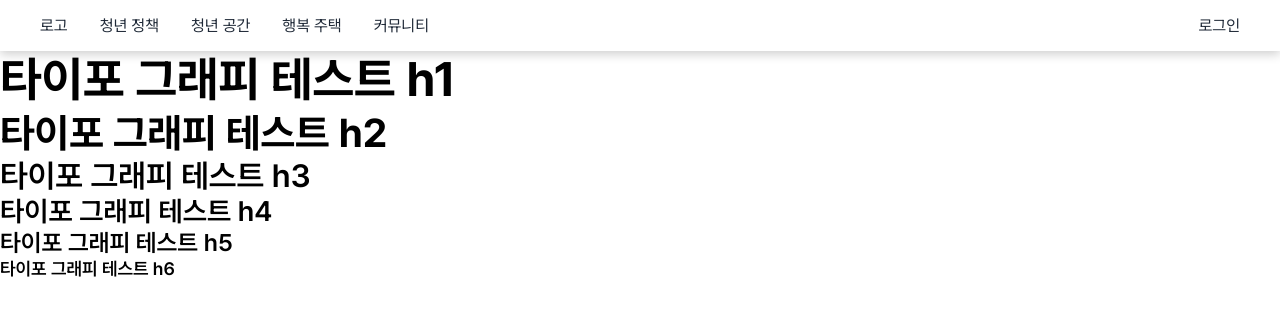
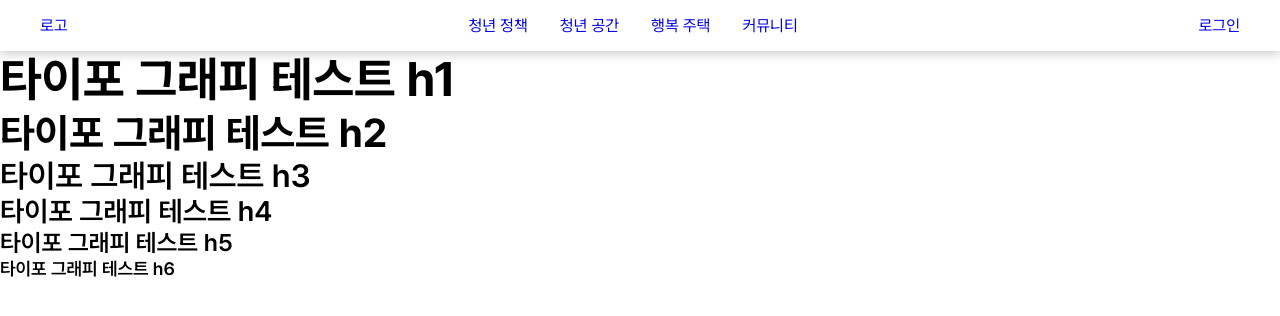
Before and after one commit to For-MZ/formz-fe, a Next.js app: page / in a window 1280 px wide. Shown: the top 316 px of the page. Built offline with nearby package versions, Linux system fonts and the light colour scheme; a web font is replaced by a local one.

Commit message:
Refacfor: 헤더 메뉴 반복문 처리

```diff
--- a/src/components/Header/Header.module.scss
+++ b/src/components/Header/Header.module.scss
@@ -1,13 +1,5 @@
 .header {
   box-shadow: 0 3px 10px rgb(0, 0, 0, 0.2);
-
-  a {
-    color: $text-secondary-color;
-  }
-
-  a:hover {
-    color: $text-interactive-primary-color;
-  }
 }
 
 .navigation {
@@ -17,11 +9,14 @@
   justify-content: space-between;
   align-items: center;
   background-color: $background-primary-color;
-  color: $text-secondary-color;
   padding: 1rem;
 
-  ul {
+  .navMenu {
     display: flex;
     gap: 2rem;
   }
 }
+
+.selected {
+  color: $text-interactive-selected-color;
+}
--- a/src/components/Header/index.tsx
+++ b/src/components/Header/index.tsx
@@ -1,28 +1,47 @@
+'use client';
+
 import Link from 'next/link';
-import styles from './Header.module.scss';
+import styles from './header.module.scss';
+import { usePathname } from 'next/navigation';
 
 export default function Header() {
+  const pathName = usePathname();
+
+  const navMenu = [
+    {
+      href: '/youth-policy',
+      name: '청년 정책',
+    },
+    {
+      href: '/youth-place',
+      name: '청년 공간',
+    },
+    {
+      href: '/happy-housing',
+      name: '행복 주택',
+    },
+    {
+      href: '/community',
+      name: '커뮤니티',
+    },
+  ];
+
   return (
     <header className={styles.header}>
       <nav className={styles.navigation}>
-        <ul>
-          <li>
-            <Link href={'/'}>로고</Link>
-          </li>
-          <li>
-            <Link href={'/youth-policy'}>청년 정책</Link>
-          </li>
-          <li>
-            <Link href={'/youth-place'}>청년 공간</Link>
-          </li>
-          <li>
-            <Link href={'/happy-Housing'}>행복 주택</Link>
-          </li>
-          <li>
-            <Link href={'/community'}>커뮤니티</Link>
-          </li>
+        <Link href={'/'}>로고</Link>
+        <ul className={styles.navMenu}>
+          {navMenu.map(({ href, name }) => (
+            <li key={href}>
+              <Link href={href} className={`${pathName === href && styles.selected}`}>
+                {name}
+              </Link>
+            </li>
+          ))}
         </ul>
-        <Link href={'/login'}>로그인</Link>
+        <Link href={'/login'} className={`${pathName === '/login' && styles.selected}`}>
+          로그인
+        </Link>
       </nav>
     </header>
   );
```
